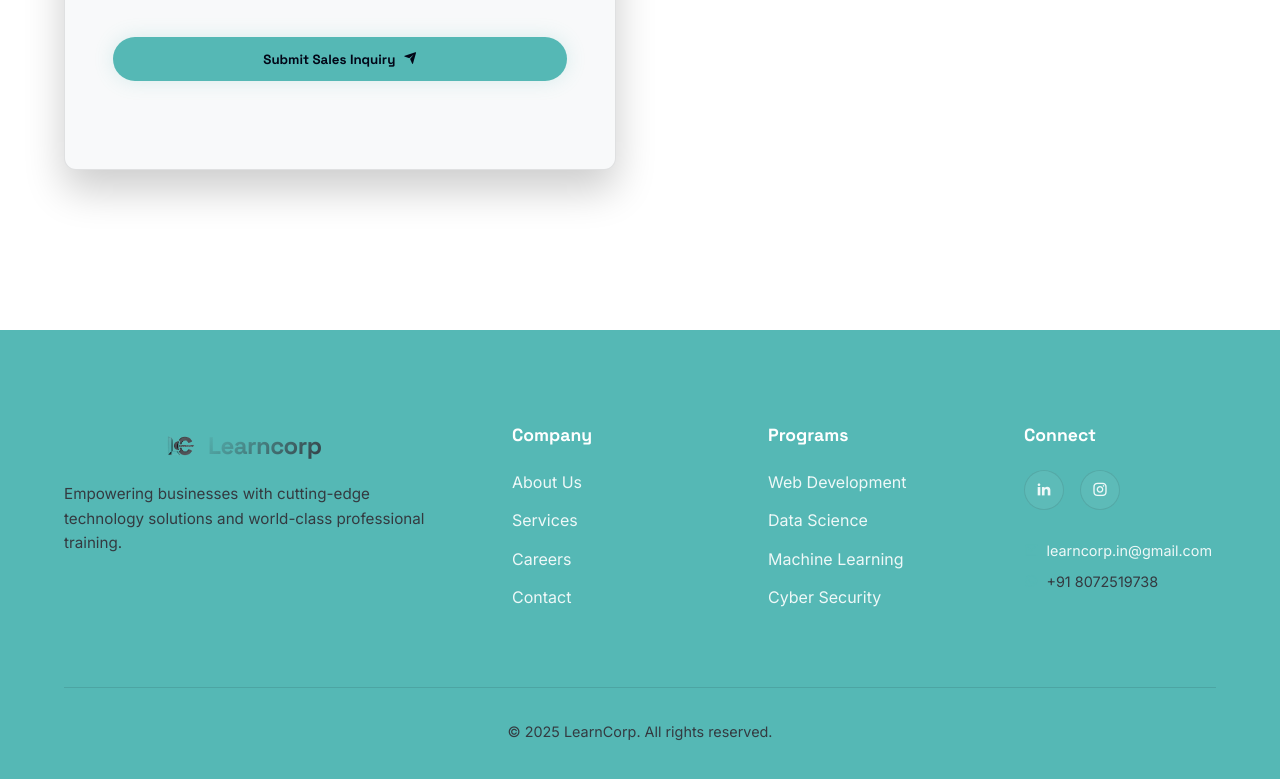
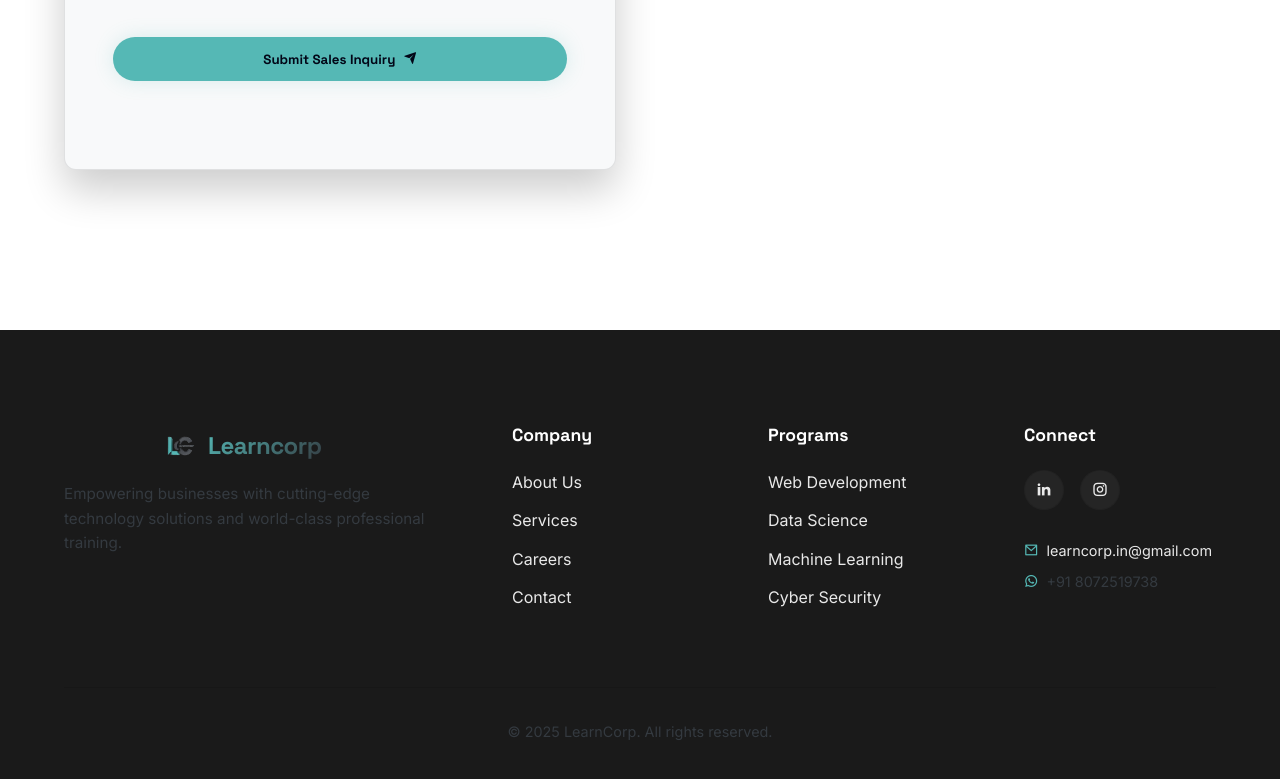
Before and after one commit to learncorpin/learncorp, a website: page index.html in a window 1280 px wide. Shown: the part 4612-5391 px from the top of the page. Drawn offline with nearby package versions, Linux system fonts and the light colour scheme.

Commit message:
Update footer bg to Dark Gray (#1a1a1a) for visibility

```diff
--- a/style.css
+++ b/style.css
@@ -405,8 +405,8 @@ img {
 
 /* Footer Styles */
 footer {
-    background-color: var(--primary);
-    /* Teal Background */
+    background-color: #1a1a1a;
+    /* Dark High-Contrast Background */
     color: white;
     padding-block: 4rem 2rem;
     margin-top: 4rem;
```
